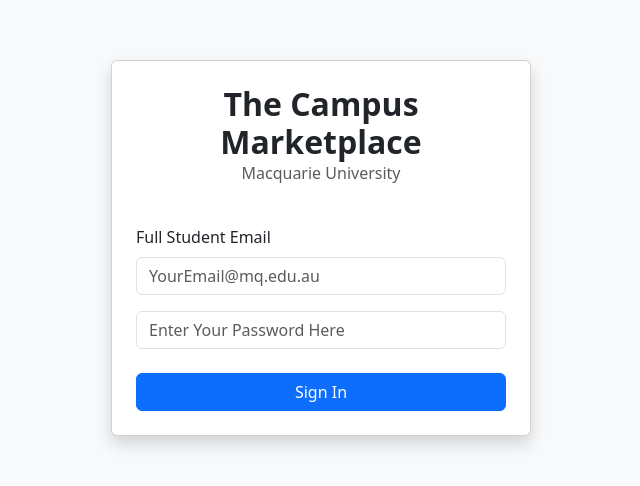
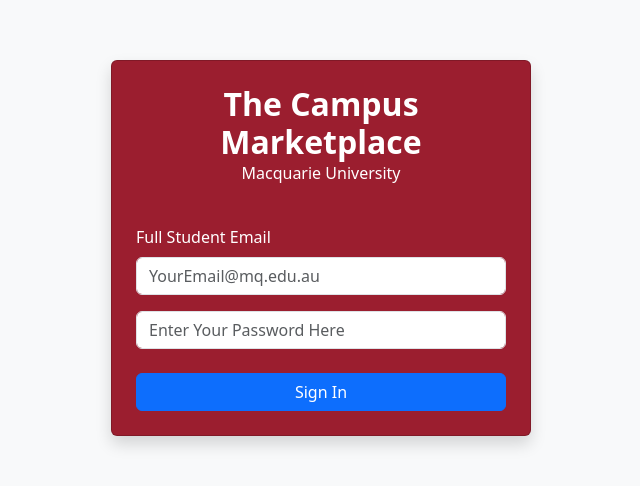
Before and after one commit to tawhidia/comp2750a3, a website: page login.html in a window 1280 px wide. Shown: the part 152-638 px from the top of the page, without its empty margins (319-959 px from the left). Drawn offline with nearby package versions, Linux system fonts and the light colour scheme; no server answers.

Commit message:
Login.Html Final Change

```diff
--- a/login.html
+++ b/login.html
@@ -16,12 +16,12 @@
 
 <body class="bg-light d-flex align-items-center justify-content-center min-vh-100">
 
-  <div class="card shadow p-4" style="width: 100%; max-width: 420px;">
+  <div class="card shadow p-4" style="width: 100%; max-width: 420px; background-color: #9b1e2f">
 
     <!-- Header -->
     <div class="text-center mb-4">
-      <h2 class="fw-bold mb-0">The Campus Marketplace</h2>
-      <p class="text-muted">Macquarie University</p>
+      <h2 class="fw-bold mb-0" style="color: white;">The Campus Marketplace</h2>
+      <p style="color: white;" >Macquarie University</p>
     </div>
 
     <!-- Error alert (hidden by default) -->
@@ -29,7 +29,7 @@
 
     <!-- Email field -->
     <div class="mb-3">
-      <label for="email" class="form-label">Full Student Email</label>
+      <label for="email" class="form-label" style="color: white;">Full Student Email</label>
       <input type="email" class="form-control" id="email" placeholder="YourEmail@mq.edu.au" autocomplete="email" />
     </div>
 
```
